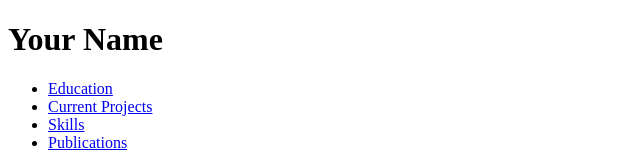
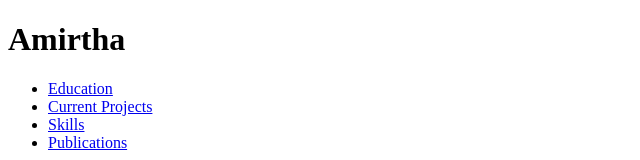
Before and after one commit to amirthagwr/amirthagwr.github.io, a plain HTML site: page index.html in a window 1280 px wide. Shown: the top 160 px of the page, without its empty margins (0-640 px from the left). Drawn offline with Linux system fonts and the light colour scheme.

Commit message:
Update index.html

```diff
--- a/index.html
+++ b/index.html
@@ -5,7 +5,7 @@
   </head>
   <body>
     <header>
-      <h1>Your Name</h1>
+      <h1>Amirtha</h1>
       <nav>
         <ul>
           <li><a href="#education">Education</a></li>
```
